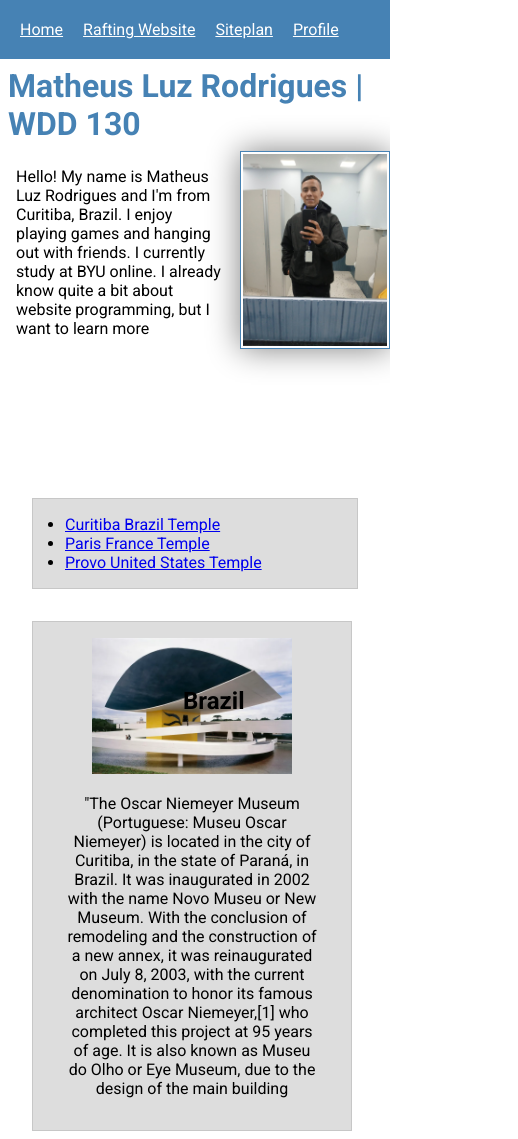
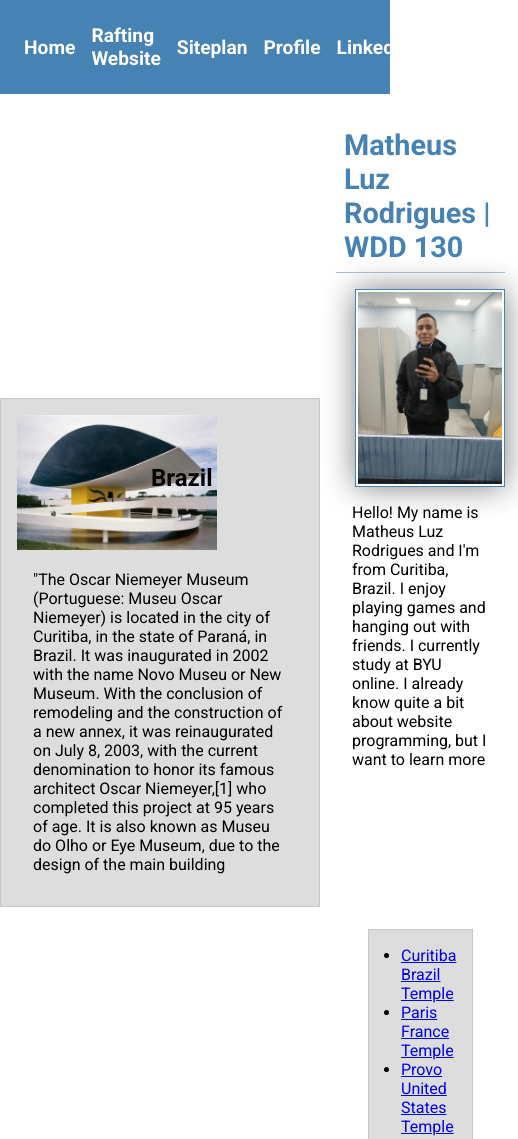
Before and after one commit to Ma1heus/wdd130, a plain HTML site: page index.html in a window 390 px wide. Shown: the top 1139 px of the page, 518 px wide, since content can reach past the window. Drawn offline with Linux system fonts and the light colour scheme.

Commit message:
Improve layout and navigation styling
Refactored index.html to use a grid layout for main and aside sections, and added LinkedIn and Facebook links to navigation. Updated styles.css and rafting.css to enhance navigation, header, and grid styling, improve responsiveness, and unify font and spacing for a cleaner appearance.

```diff
--- a/index.html
+++ b/index.html
@@ -22,13 +22,18 @@
             <a href="wwr/">Rafting Website</a>
             <a href="wwr/site-plan-rafting.html">Siteplan</a>
             <a href="https://www.linkedin.com/in/matheusluzrodrigues/">Profile</a>
+            <a href="">LinkedIn</a>
+            <a href="">Facebook</a>
         </nav>
     </header>
+    <div class="grid">
         <main>
             <h1>Matheus Luz Rodrigues | WDD 130</h1>
             <img src="images/profile.jpg" alt="Hello, my name is Matheus Luz Rodrigues" width="200">
-        <p>Hello! My name is Matheus Luz Rodrigues and I'm from Curitiba, Brazil. I enjoy playing games and hanging out
-            with friends. I currently study at BYU online. I already know quite a bit about website programming, but I
+            <p>Hello! My name is Matheus Luz Rodrigues and I'm from Curitiba, Brazil. I enjoy playing games and hanging
+                out
+                with friends. I currently study at BYU online. I already know quite a bit about website programming, but
+                I
                 want to learn more </p>
             <ul class="box indent">
                 <li><a href="https://www.churchofjesuschrist.org/temples/details/curitiba-brazil-temple?lang=eng"
@@ -44,10 +49,13 @@
             <img src="images/oscar_niemeyer_museum.jpg" alt="Brazil's Oscar Niemeyer Museum">
             <p>"The Oscar Niemeyer Museum (Portuguese: Museu Oscar Niemeyer) is located in the city of Curitiba, in the
                 state of Paraná, in Brazil. It was inaugurated in 2002 with the name Novo Museu or New Museum. With the
-            conclusion of remodeling and the construction of a new annex, it was reinaugurated on July 8, 2003, with the
-            current denomination to honor its famous architect Oscar Niemeyer,[1] who completed this project at 95 years
+                conclusion of remodeling and the construction of a new annex, it was reinaugurated on July 8, 2003, with
+                the
+                current denomination to honor its famous architect Oscar Niemeyer,[1] who completed this project at 95
+                years
                 of age. It is also known as Museu do Olho or Eye Museum, due to the design of the main building</p>
         </aside>
+    </div>
     <footer>
         <p>©2025 -- Matheus Luz Rodrigues -- Curitiba, Brazil</p>
     </footer>
--- a/styles/styles.css
+++ b/styles/styles.css
@@ -2,6 +2,11 @@
     padding: 0;
     margin: 0;
     box-sizing: border-box;
+}
+
+header, footer, .grid{
+    max-width: 840px;
+    margin: 0 auto;
 }
 
 body{
@@ -12,23 +17,36 @@ body{
 nav{
     display: flex;
     align-items: center;
+    justify-content: space-between;
     background-color: steelblue;
-    padding: 10px;
+    padding: 1rem;
 }
 
 nav a{
-    color: white;
-    padding: 10px;
+    color: #fff;
+    padding: 0.5rem;
     display: block;
+    text-decoration: none;
+    font-size: 1.2rem;
+    font-weight: 700;
 }
 
 h1{
+    font-size: 1.8rem;
     color: steelblue;
     padding: .5rem;
+    border-bottom: 1px solid rgb(162, 195, 214);
+}
+
+.grid{
+    display: grid;
+    align-items: center;
+    margin-top: 10px;
 }
 
 main{
-    max-width: 640px;
+    grid-column: 2/3;
+    margin: 1rem;
 }
 
 main img{
@@ -39,7 +57,7 @@ main img{
     box-shadow: 0 0 30px gray;
 
     float: right;
-    margin: 0 0 1rem 1rem;
+    margin: 1rem 0 1rem 1rem;
 }
 
 p{
@@ -51,10 +69,10 @@ ul{
 }
 
 aside{
-    margin: 2em;
-    width: 20em;
-    text-align: center;
+    width: 20rem;
     position: relative;
+    grid-column: 1/2;
+    grid-row: 1/2;
 }
 
 aside img{
@@ -69,7 +87,7 @@ aside h2 {
 }
 
 footer{
-    margin-top: 1px;
+    margin-top: 10px;
     border-top: 1px solid #000;
     text-align: center;
 }
--- a/wwr/styles/rafting.css
+++ b/wwr/styles/rafting.css
@@ -3,7 +3,6 @@
 --secondary-color: #276279;
 --accent1-color: #264653;
 --accent2-color: #285263;
---heading-font: 'Lucida Sans', 'Lucida Sans Regular', 'Lucida Grande', 'Lucida Sans Unicode', Geneva, Verdana, sans-serif;
 }
 
 * {
@@ -13,8 +12,43 @@
 }
 
 body{
+    margin: 1rem auto;
+    border-bottom: 1px solid #ccc;
     font-family: var(--heading-font);
     color:var(--accent1-color);
+    font-family: Helvetica, Arial, sans-serif;
+}
+
+header{
+    display: grid;
+    align-items: center;
+    grid-template-columns: 270px 1fr;
+    background-color: #d9c9f0;
+    padding: 20px;
+    gap: 20px;
+}
+
+header nav ul{
+    display: flex;
+
+    justify-content: space-around;
+    list-style: none;
+}
+
+header li{
+    padding: 10px 20px;
+    border: 1px solid #276279;
+    background-color: #fff;
+    text-align: center;
+    flex: 1;
+}
+
+header nav a{
+    text-decoration: none;
+    font-size: .7em;
+    color: var(--accent1-color);
+    font-weight:700;
+    text-align: center;
 }
 
 header, main, footer{
@@ -22,8 +56,9 @@ header, main, footer{
     margin: 0 auto;
 }
 
-header nav a{
-    text-decoration: none;
+header img{
+    margin-left: 40px;
+    height: 10em;
 }
 
 h1, h2{
@@ -37,6 +72,10 @@ nav, p, section, article{
 
 .socialmedia a{
     text-decoration: none;
+}
+
+main{
+    margin-top: 30px;
 }
 
 .hero{
```
Lines whose indentation alone changed are shown as unchanged.
